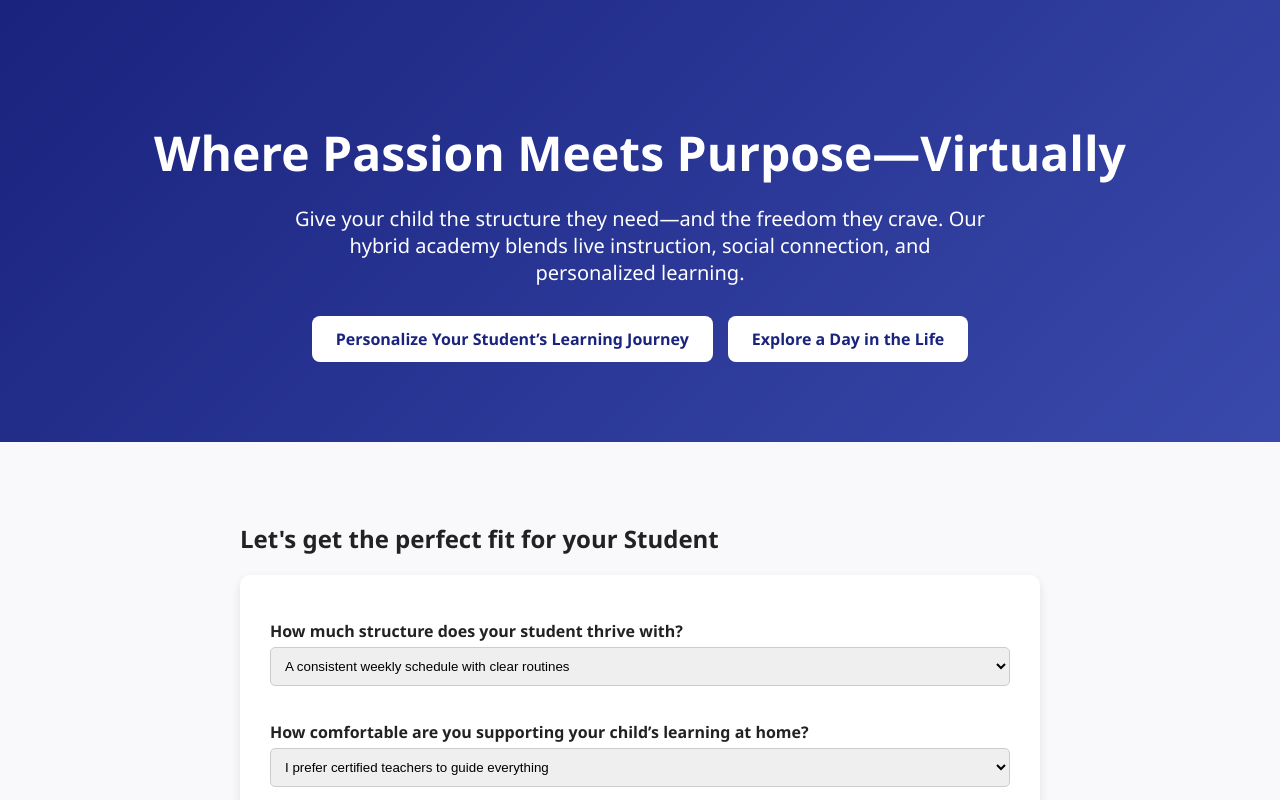
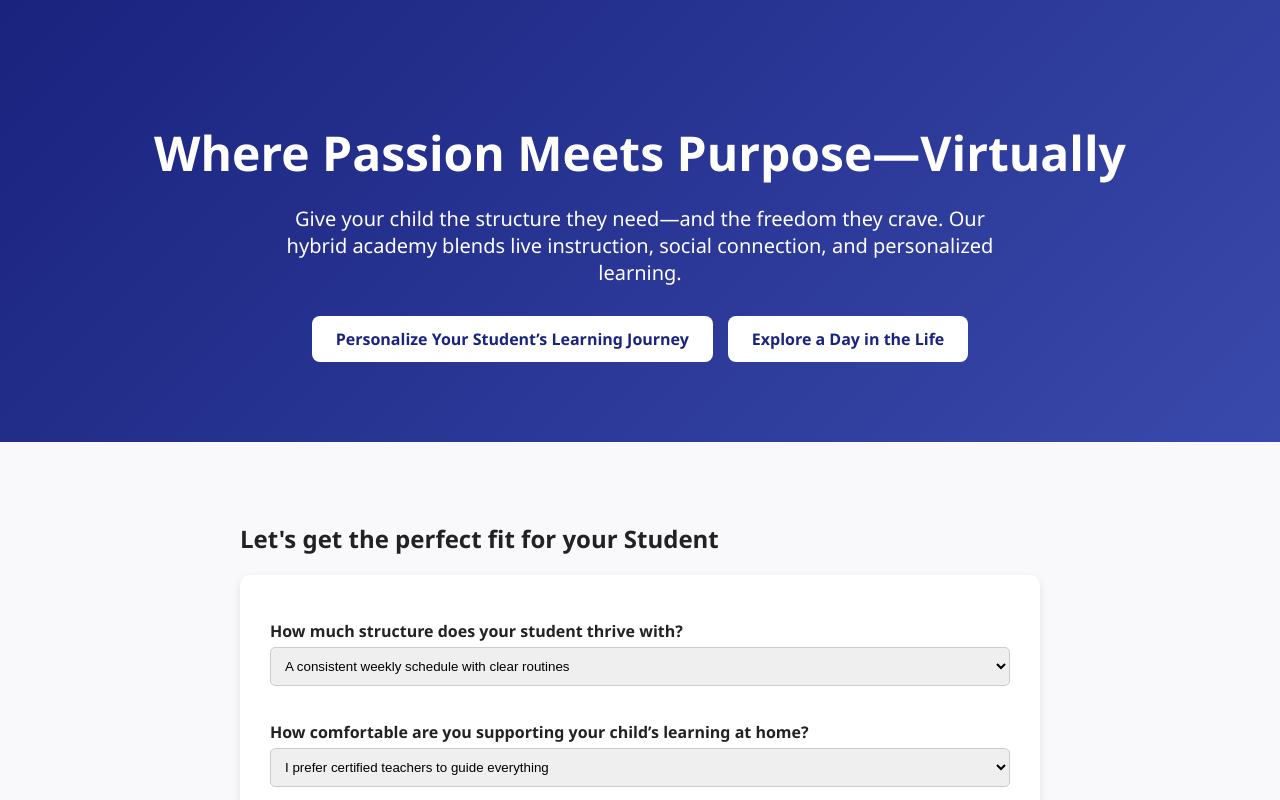
Before and after one commit to MrsMTeachesTech/virtual-academy, a plain HTML site: page index.html in a window 1280 px wide. Shown: the top 800 px of the page. Drawn offline with Linux system fonts and the light colour scheme.

Commit message:
Update index.html

```diff
--- a/index.html
+++ b/index.html
@@ -23,7 +23,7 @@
     }
     .hero p {
       font-size: 1.25em;
-      max-width: 700px;
+      max-width: 725px;
       margin: 0 auto 30px;
     }
     .cta-buttons {
@@ -86,7 +86,7 @@
 <body>
   <section class="hero">
     <h1>Where Passion Meets Purpose—Virtually</h1>
-    <p>Give your child the structure they need—and the freedom they crave. Our hybrid academy blends live instruction, social connection, and <br>personalized learning.</p>
+    <p>Give your child the structure they need—and the freedom they crave. Our hybrid academy blends live instruction, social connection, and personalized learning.</p>
     <div class="cta-buttons">
       <a href="#quiz">Personalize Your Student’s Learning Journey</a>
       <a href="#day">Explore a Day in the Life</a>
```
